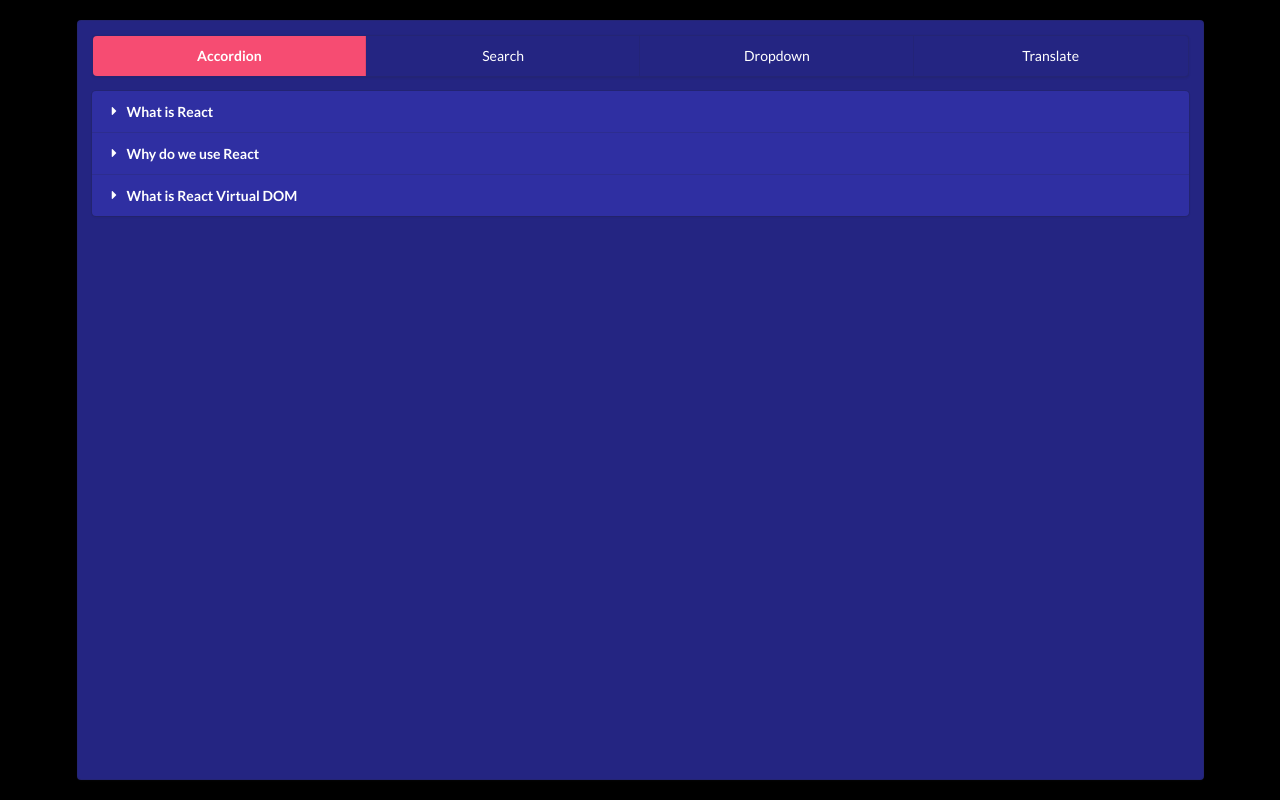
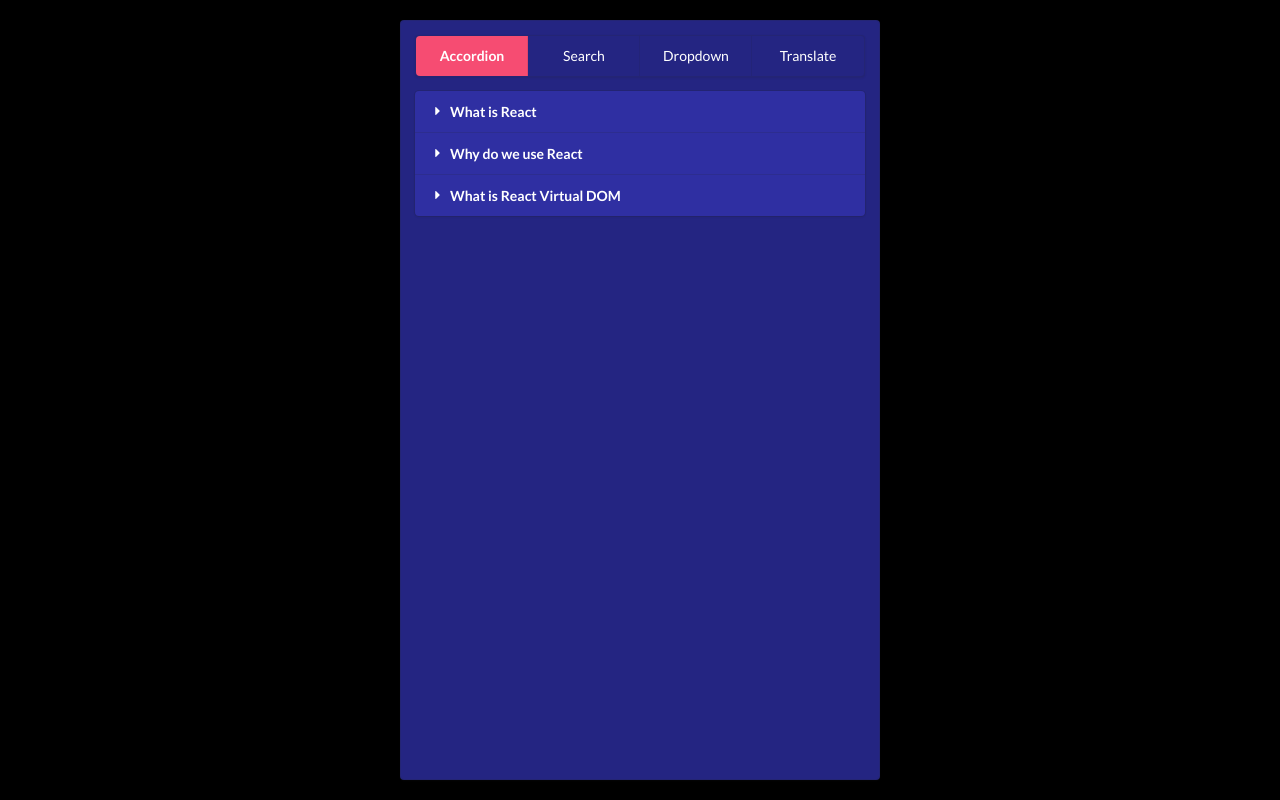
Before and after one commit to CrisGarciaM/widgets-app, a React (Create React App) app: page / in a window 1280 px wide. Built offline with nearby package versions, Linux system fonts and the light colour scheme.

Commit message:
Change width of the App

```diff
--- a/src/styles/app.css
+++ b/src/styles/app.css
@@ -9,4 +9,5 @@ body {
   margin: 5px !important;
   background-color: #242582 !important;
   height: 95vh;
+  width: 480px !important;
 }
```
